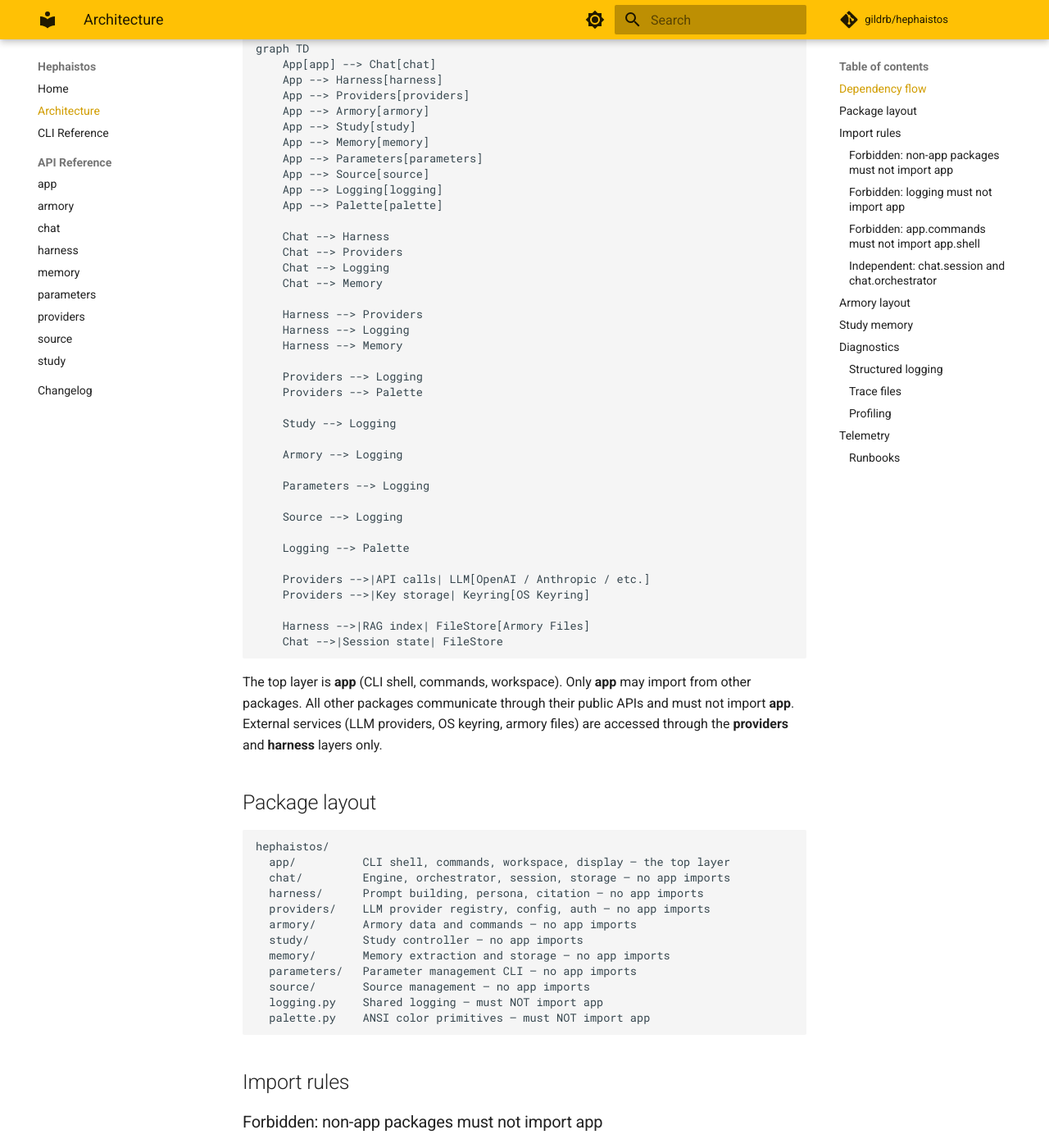
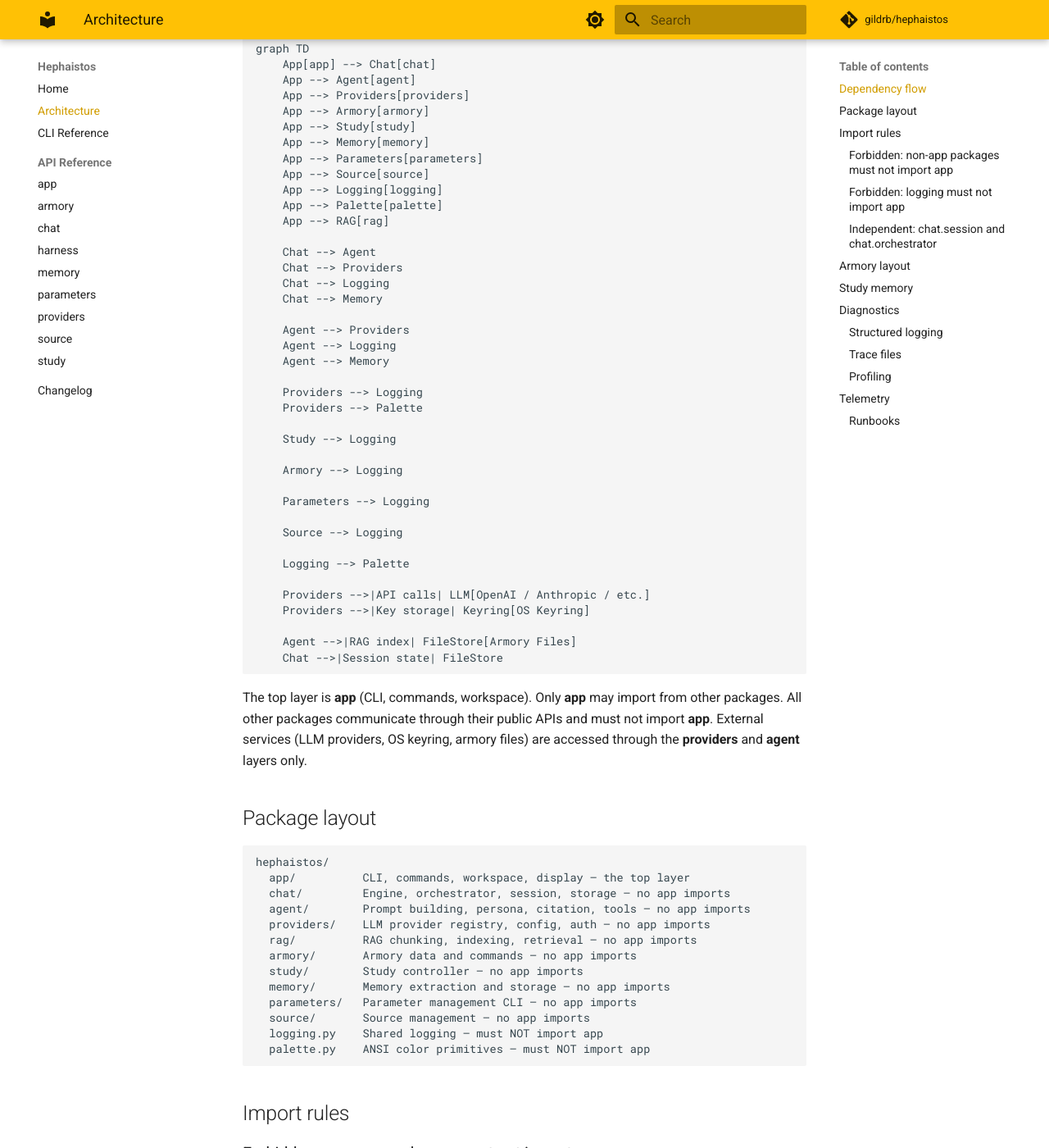
Before and after one commit to gildrb/heph, an MkDocs documentation site: the page built from docs/architecture.md, in a window 1280 px wide and 1400 px high, scrolled down 282 px. Shown: the whole window at 82% size. Built offline with MkDocs 1.6.1 and Material for MkDocs 9.7.7, drawn with Linux system fonts in a browser that asks for light colours; comment, search, counter and statistics services are not loaded; some of the changed text lies outside the part shown.

Commit message:
Clean up stale shell references from docs, tests, and whitelist

````diff
--- a/docs/architecture.md
+++ b/docs/architecture.md
@@ -7,7 +7,7 @@
 ```mermaid
 graph TD
     App[app] --> Chat[chat]
-    App --> Harness[harness]
+    App --> Agent[agent]
     App --> Providers[providers]
     App --> Armory[armory]
     App --> Study[study]
@@ -16,15 +16,16 @@
     App --> Source[source]
     App --> Logging[logging]
     App --> Palette[palette]
+    App --> RAG[rag]
 
-    Chat --> Harness
+    Chat --> Agent
     Chat --> Providers
     Chat --> Logging
     Chat --> Memory
 
-    Harness --> Providers
-    Harness --> Logging
-    Harness --> Memory
+    Agent --> Providers
+    Agent --> Logging
+    Agent --> Memory
 
     Providers --> Logging
     Providers --> Palette
@@ -42,23 +43,24 @@
     Providers -->|API calls| LLM[OpenAI / Anthropic / etc.]
     Providers -->|Key storage| Keyring[OS Keyring]
 
-    Harness -->|RAG index| FileStore[Armory Files]
+    Agent -->|RAG index| FileStore[Armory Files]
     Chat -->|Session state| FileStore
 ```
 
-The top layer is **app** (CLI shell, commands, workspace). Only **app** may import from
+The top layer is **app** (CLI, commands, workspace). Only **app** may import from
 other packages. All other packages communicate through their public APIs and must not
 import **app**. External services (LLM providers, OS keyring, armory files) are accessed
-through the **providers** and **harness** layers only.
+through the **providers** and **agent** layers only.
 
 ## Package layout
 
 ```
 hephaistos/
-  app/          CLI shell, commands, workspace, display — the top layer
+  app/          CLI, commands, workspace, display — the top layer
   chat/         Engine, orchestrator, session, storage — no app imports
-  harness/      Prompt building, persona, citation — no app imports
+  agent/        Prompt building, persona, citation, tools — no app imports
   providers/    LLM provider registry, config, auth — no app imports
+  rag/          RAG chunking, indexing, retrieval — no app imports
   armory/       Armory data and commands — no app imports
   study/        Study controller — no app imports
   memory/       Memory extraction and storage — no app imports
@@ -75,8 +77,9 @@
 The following packages cannot import anything from `hephaistos.app`:
 
 - `hephaistos.chat`
-- `hephaistos.harness`
+- `hephaistos.agent`
 - `hephaistos.providers`
+- `hephaistos.rag`
 - `hephaistos.armory`
 - `hephaistos.study`
 - `hephaistos.memory`
@@ -88,10 +91,6 @@
 ### Forbidden: logging must not import app
 
 `hephaistos.logging` must not import from `hephaistos.app`.
-
-### Forbidden: app.commands must not import app.shell
-
-`hephaistos.app.commands` must not import from `hephaistos.app.shell`.
 
 ### Independent: chat.session and chat.orchestrator
 
@@ -146,7 +145,6 @@
 
     Engine[chat.engine] --> Logs
     Orchestrator[chat.orchestrator] --> Traces
-    Shell[app.shell] --> Logs
 
     Traces --> Armory[<armory>/.hephaistos/traces/]
     Profiles --> Cache[~/.cache/hephaistos/profiles/]
--- a/vulture-whitelist.py
+++ b/vulture-whitelist.py
@@ -22,4 +22,5 @@
 token_pattern  # Protocol param (hephaistos/rag/retrieve.py)
 
 # select_option() accepts keybindings for API compatibility but no longer uses it.
+# NOTE: kept for backward-compatible call signature — callers may still pass it.
 keybindings  # unused variable (hephaistos/app/menu.py)
````
Also changed, not shown: docs/api/app.md (+1 -3 lines), 1 other file.
